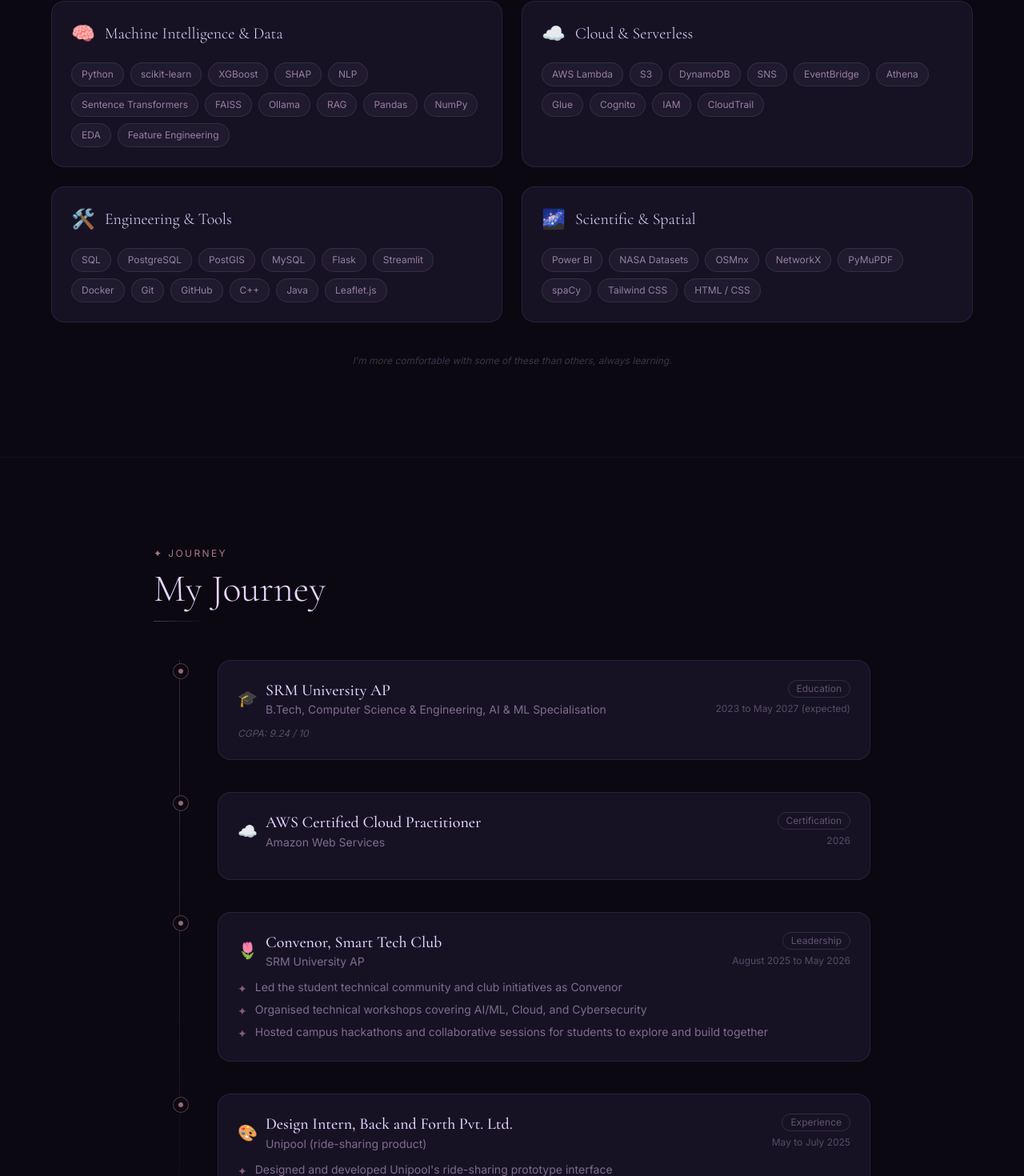
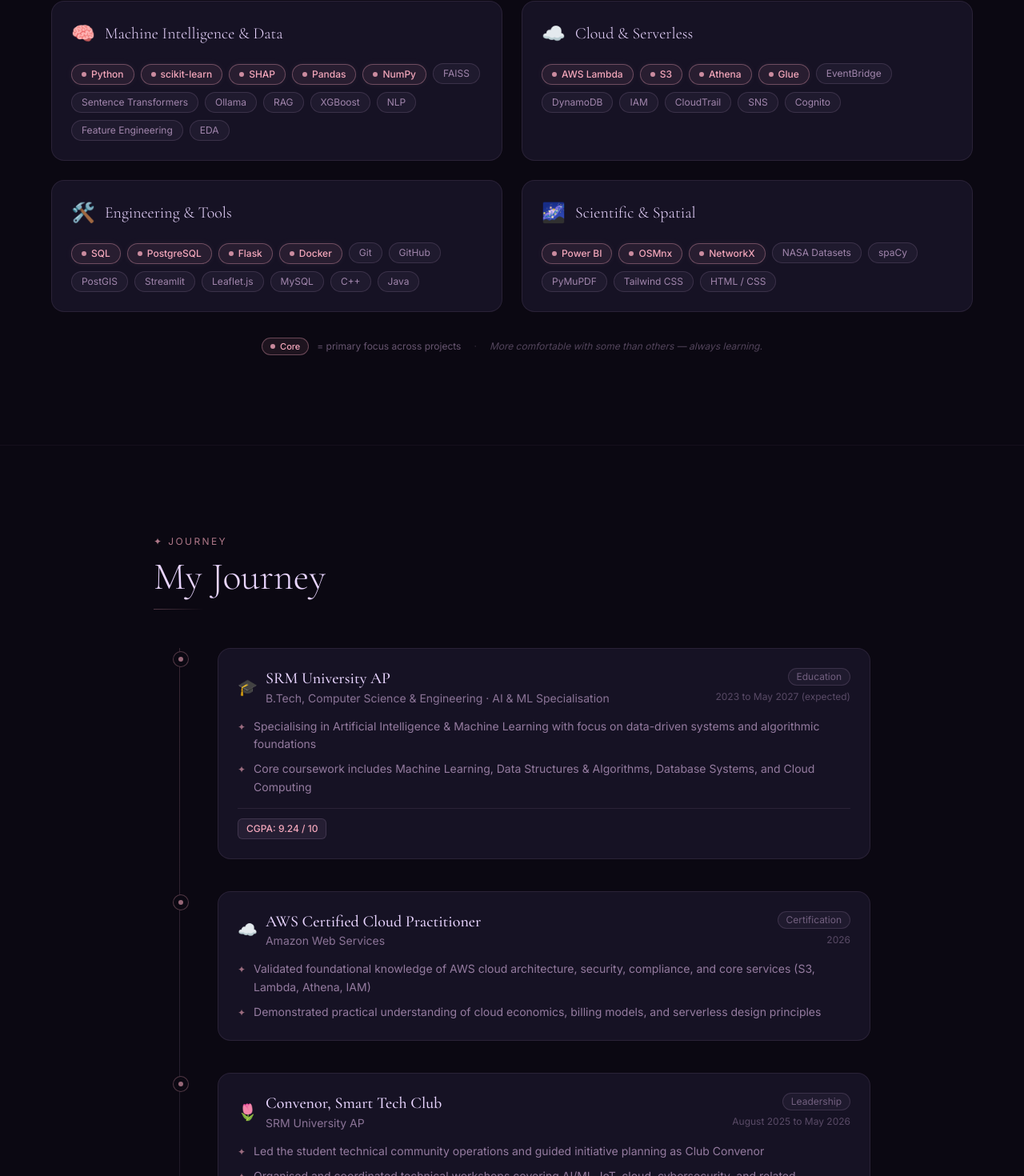
Before and after one commit to Shivangid2904/Portfolio, a React (Vite) app: page / in a window 1280 px wide. Shown: the part 4545-6015 px from the top of the page at 80% size. Built offline with nearby package versions, Linux system fonts and the light colour scheme.

Commit message:
Refine Toolkit and Journey: skill prioritization, accessible core indicator, and enhanced contribution scope

```diff
--- a/src/components/sections/Journey.tsx
+++ b/src/components/sections/Journey.tsx
@@ -6,19 +6,23 @@
   title: string
   subtitle: string
   period: string
+  tag?: string
+  bullets?: string[]
   note?: string
-  bullets?: string[]
-  tag?: string
 }
 
 const timeline: TimelineItem[] = [
   {
     emoji: '🎓',
     title: 'SRM University AP',
-    subtitle: 'B.Tech, Computer Science & Engineering, AI & ML Specialisation',
+    subtitle: 'B.Tech, Computer Science & Engineering · AI & ML Specialisation',
     period: '2023 to May 2027 (expected)',
+    tag: 'Education',
     note: 'CGPA: 9.24 / 10',
-    tag: 'Education',
+    bullets: [
+      'Specialising in Artificial Intelligence & Machine Learning with focus on data-driven systems and algorithmic foundations',
+      'Core coursework includes Machine Learning, Data Structures & Algorithms, Database Systems, and Cloud Computing',
+    ],
   },
   {
     emoji: '☁️',
@@ -26,30 +30,34 @@
     subtitle: 'Amazon Web Services',
     period: '2026',
     tag: 'Certification',
+    bullets: [
+      'Validated foundational knowledge of AWS cloud architecture, security, compliance, and core services (S3, Lambda, Athena, IAM)',
+      'Demonstrated practical understanding of cloud economics, billing models, and serverless design principles',
+    ],
   },
   {
     emoji: '🌷',
     title: 'Convenor, Smart Tech Club',
     subtitle: 'SRM University AP',
     period: 'August 2025 to May 2026',
+    tag: 'Leadership',
     bullets: [
-      'Led the student technical community and club initiatives as Convenor',
-      'Organised technical workshops covering AI/ML, Cloud, and Cybersecurity',
-      'Hosted campus hackathons and collaborative sessions for students to explore and build together',
+      'Led the student technical community operations and guided initiative planning as Club Convenor',
+      'Organised and coordinated technical workshops covering AI/ML, IoT, cloud, cybersecurity, and related technologies',
+      'Facilitated campus hackathons and collaborative sessions for students to explore, build, and share technical projects',
     ],
-    tag: 'Leadership',
   },
   {
     emoji: '🎨',
     title: 'Design Intern, Back and Forth Pvt. Ltd.',
     subtitle: 'Unipool (ride-sharing product)',
     period: 'May to July 2025',
+    tag: 'Experience',
     bullets: [
-      'Designed and developed Unipool\'s ride-sharing prototype interface',
-      'Built reusable UI components with HTML, CSS, and Tailwind CSS',
-      'Translated user-centered design requirements into responsive web pages',
+      'Designed and developed Unipool\'s ride-sharing prototype interface, focusing on intuitive user flows',
+      'Built reusable responsive UI components using HTML, CSS, and Tailwind CSS for the internship project',
+      'Translated user-centered requirements and wireframes into clean, cross-device responsive web layouts',
     ],
-    tag: 'Experience',
   },
 ]
 
@@ -64,7 +72,7 @@
 
         <div className="relative">
           {/* Vertical line */}
-          <div className="absolute left-6 top-0 bottom-0 w-px bg-gradient-to-b from-pink-soft/20 via-lavender/15 to-transparent md:left-8" aria-hidden="true" />
+          <div className="absolute left-5 sm:left-6 md:left-8 top-0 bottom-0 w-px bg-gradient-to-b from-pink-soft/20 via-lavender/15 to-transparent" aria-hidden="true" />
 
           <div className="space-y-10">
             {timeline.map((item, i) => (
@@ -74,10 +82,10 @@
                 whileInView={{ opacity: 1, x: 0 }}
                 viewport={{ once: true, margin: '-60px' }}
                 transition={{ duration: 0.5, delay: i * 0.1 }}
-                className="relative pl-16 md:pl-20"
+                className="relative pl-14 sm:pl-16 md:pl-20"
               >
                 {/* Timeline dot */}
-                <div className="absolute left-4 top-1 w-5 h-5 rounded-full border border-pink-soft/30 bg-deep flex items-center justify-center md:left-6">
+                <div className="absolute left-3 sm:left-4 md:left-6 top-1 w-5 h-5 rounded-full border border-pink-soft/30 bg-deep flex items-center justify-center">
                   <div className="w-1.5 h-1.5 rounded-full bg-pink-soft/60" />
                 </div>
 
@@ -90,12 +98,12 @@
                         <h3 className="font-display text-xl text-purple-lilac font-medium leading-snug">
                           {item.title}
                         </h3>
-                        <p className="font-body text-sm text-lavender/55">{item.subtitle}</p>
+                        <p className="font-body text-sm text-lavender/60">{item.subtitle}</p>
                       </div>
                     </div>
                     <div className="flex flex-col items-end gap-1.5 flex-shrink-0">
                       {item.tag && (
-                        <span className="font-body text-xs px-2.5 py-0.5 rounded-full border border-lavender/15 text-lavender/40">
+                        <span className="font-body text-xs px-2.5 py-0.5 rounded-full border border-lavender/15 text-lavender/45 bg-lavender/5">
                           {item.tag}
                         </span>
                       )}
@@ -104,18 +112,22 @@
                   </div>
 
                   {item.bullets && (
-                    <ul className="mt-3 space-y-1.5 list-none">
+                    <ul className="mt-3.5 space-y-2 list-none">
                       {item.bullets.map((bullet, bi) => (
-                        <li key={bi} className="font-body text-sm text-lavender/55 flex gap-2.5">
-                          <span className="text-pink-soft/50 mt-0.5 flex-shrink-0">✦</span>
-                          {bullet}
+                        <li key={bi} className="font-body text-sm text-lavender/65 leading-relaxed flex gap-2.5">
+                          <span className="text-pink-soft/60 mt-1 flex-shrink-0 text-xs">✦</span>
+                          <span>{bullet}</span>
                         </li>
                       ))}
                     </ul>
                   )}
 
                   {item.note && (
-                    <p className="mt-3 font-body text-xs text-lavender/35 italic">{item.note}</p>
+                    <div className="mt-3.5 pt-3 border-t border-lavender/10 flex items-center gap-2">
+                      <span className="font-body text-xs px-2.5 py-1 rounded-md bg-lavender/8 border border-lavender/15 text-pink-soft font-medium">
+                        {item.note}
+                      </span>
+                    </div>
                   )}
                 </div>
               </motion.div>
--- a/src/components/sections/Toolkit.tsx
+++ b/src/components/sections/Toolkit.tsx
@@ -1,5 +1,6 @@
 import { motion } from 'framer-motion'
 import SectionHeading from '../ui/SectionHeading'
+import SkillPill from '../ui/SkillPill'
 import { skillGroups } from '../../data/skills'
 
 export default function Toolkit() {
@@ -25,29 +26,43 @@
                 <span className="text-2xl" aria-hidden="true">{group.emoji}</span>
                 <h3 className="font-display text-xl text-purple-lilac font-light">{group.label}</h3>
               </div>
-              <div className="flex flex-wrap gap-2">
-                {group.skills.map((skill) => (
-                  <span
-                    key={skill}
-                    className="font-body text-xs px-3 py-1.5 rounded-full border border-lavender/12 bg-lavender/5 text-lavender/65 hover:border-pink-soft/25 hover:text-lavender/85 transition-colors duration-200 cursor-default"
-                  >
-                    {skill}
-                  </span>
-                ))}
+              <div className="flex flex-wrap gap-2" role="list" aria-label={`${group.label} skills`}>
+                {group.skills.map((skill) => {
+                  const isCore = group.coreSkills?.includes(skill) ?? false
+                  return (
+                    <div key={skill} role="listitem">
+                      <SkillPill
+                        label={skill}
+                        featured={isCore}
+                      />
+                    </div>
+                  )
+                })}
               </div>
             </motion.div>
           ))}
         </div>
 
-        <motion.p
+        {/* Legend + disclaimer */}
+        <motion.div
           initial={{ opacity: 0 }}
           whileInView={{ opacity: 1 }}
           viewport={{ once: true }}
           transition={{ delay: 0.4 }}
-          className="mt-10 font-body text-xs text-lavender/25 text-center italic"
+          className="mt-8 flex flex-col sm:flex-row items-center justify-center gap-3 sm:gap-4"
         >
-          I'm more comfortable with some of these than others, always learning.
-        </motion.p>
+          <div className="flex items-center gap-2.5" aria-label="Skill distinction legend">
+            <span className="inline-flex items-center gap-1.5 font-body text-[11px] px-2.5 py-0.5 rounded-full border border-pink-soft/35 bg-pink-soft/8 text-pink-soft font-medium">
+              <span className="w-1.5 h-1.5 rounded-full bg-pink-soft/80" aria-hidden="true" />
+              Core
+            </span>
+            <span className="font-body text-xs text-lavender/45">= primary focus across projects</span>
+          </div>
+          <span className="hidden sm:inline font-body text-xs text-lavender/20">·</span>
+          <p className="font-body text-xs text-lavender/35 italic text-center">
+            More comfortable with some than others — always learning.
+          </p>
+        </motion.div>
       </div>
     </section>
   )
--- a/src/components/ui/SkillPill.tsx
+++ b/src/components/ui/SkillPill.tsx
@@ -6,13 +6,20 @@
 export default function SkillPill({ label, featured }: SkillPillProps) {
   return (
     <span
-      className={`inline-block font-body text-xs px-3 py-1.5 rounded-full border transition-colors ${
+      className={`inline-flex items-center gap-1.5 font-body text-xs px-3 py-1 rounded-full border transition-colors ${
         featured
-          ? 'border-pink-soft/40 bg-pink-soft/8 text-pink-soft/90'
-          : 'border-lavender/15 bg-lavender/5 text-lavender/70 hover:border-lavender/30 hover:text-lavender/90'
+          ? 'border-pink-soft/35 bg-pink-soft/8 text-pink-soft font-medium shadow-[0_0_10px_rgba(244,180,196,0.06)]'
+          : 'border-lavender/15 bg-lavender/5 text-lavender/70 font-normal hover:border-lavender/30 hover:text-lavender/90'
       }`}
+      aria-label={featured ? `${label} (Core skill)` : label}
     >
-      {label}
+      {featured && (
+        <span
+          className="w-1.5 h-1.5 rounded-full bg-pink-soft/80 flex-shrink-0"
+          aria-hidden="true"
+        />
+      )}
+      <span>{label}</span>
     </span>
   )
 }
--- a/src/data/skills.ts
+++ b/src/data/skills.ts
@@ -3,6 +3,8 @@
   label: string
   emoji: string
   skills: string[]
+  /** Skills listed here are highlighted as core — must be a subset of skills[] */
+  coreSkills?: string[]
 }
 
 export const skillGroups: SkillGroup[] = [
@@ -13,18 +15,19 @@
     skills: [
       'Python',
       'scikit-learn',
-      'XGBoost',
       'SHAP',
-      'NLP',
+      'Pandas',
+      'NumPy',
+      'FAISS',
       'Sentence Transformers',
-      'FAISS',
       'Ollama',
       'RAG',
-      'Pandas',
-      'NumPy',
+      'XGBoost',
+      'NLP',
+      'Feature Engineering',
       'EDA',
-      'Feature Engineering',
     ],
+    coreSkills: ['Python', 'scikit-learn', 'SHAP', 'Pandas', 'NumPy'],
   },
   {
     id: 'cloud',
@@ -33,15 +36,16 @@
     skills: [
       'AWS Lambda',
       'S3',
-      'DynamoDB',
-      'SNS',
-      'EventBridge',
       'Athena',
       'Glue',
-      'Cognito',
+      'EventBridge',
+      'DynamoDB',
       'IAM',
       'CloudTrail',
+      'SNS',
+      'Cognito',
     ],
+    coreSkills: ['AWS Lambda', 'S3', 'Athena', 'Glue'],
   },
   {
     id: 'engineering',
@@ -50,17 +54,18 @@
     skills: [
       'SQL',
       'PostgreSQL',
-      'PostGIS',
-      'MySQL',
       'Flask',
-      'Streamlit',
       'Docker',
       'Git',
       'GitHub',
+      'PostGIS',
+      'Streamlit',
+      'Leaflet.js',
+      'MySQL',
       'C++',
       'Java',
-      'Leaflet.js',
     ],
+    coreSkills: ['SQL', 'PostgreSQL', 'Flask', 'Docker'],
   },
   {
     id: 'scientific',
@@ -68,13 +73,14 @@
     label: 'Scientific & Spatial',
     skills: [
       'Power BI',
-      'NASA Datasets',
       'OSMnx',
       'NetworkX',
+      'NASA Datasets',
+      'spaCy',
       'PyMuPDF',
-      'spaCy',
       'Tailwind CSS',
       'HTML / CSS',
     ],
+    coreSkills: ['Power BI', 'OSMnx', 'NetworkX'],
   },
 ]
```
